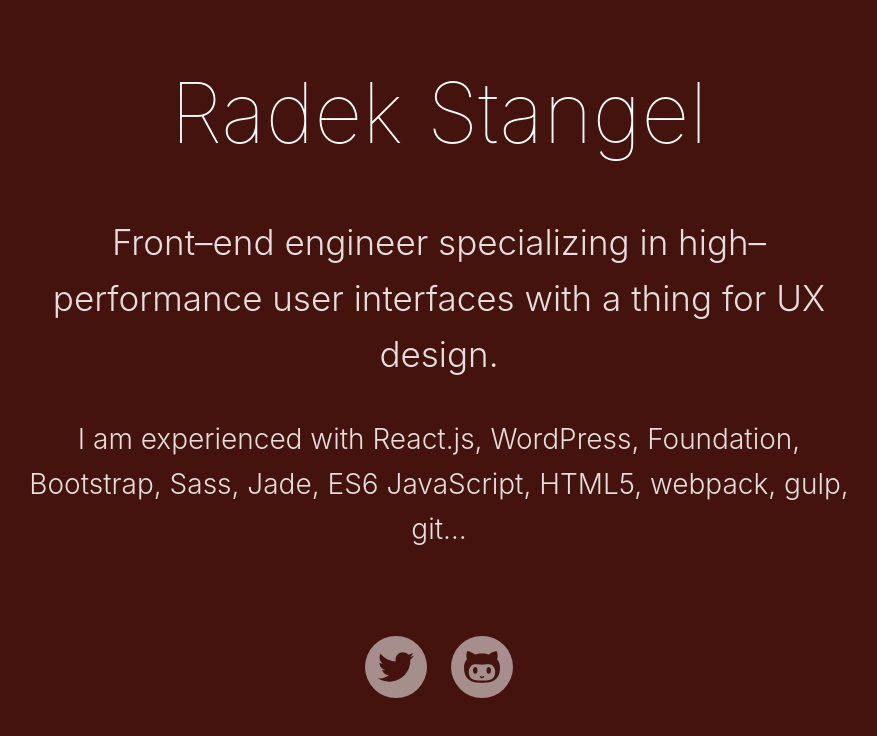
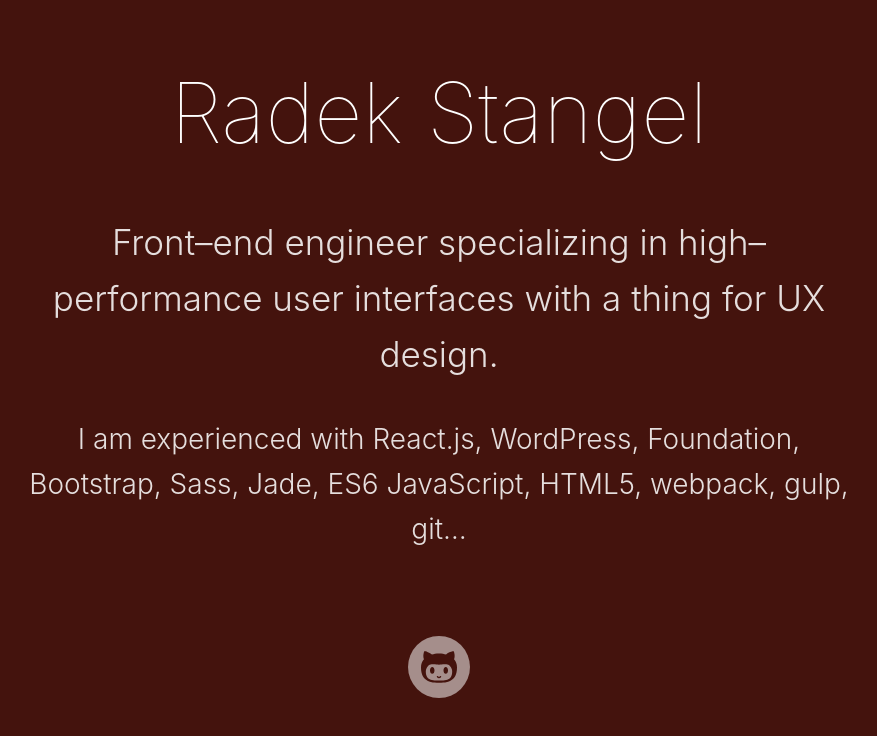
Before and after one commit to radekstangel/radek, a website: page src/index.html in a window 1280 px wide. Shown: the whole page, without its empty margins (201-1078 px from the left). Drawn offline with nearby package versions, Linux system fonts and the light colour scheme; files that its build step writes are made by us from their sources.

Commit message:
Remove Twitter icon/link

```diff
--- a/src/index.html
+++ b/src/index.html
@@ -21,12 +21,6 @@
   </p>
   <ul class="social">
     <li>
-      <a href="https://twitter.com/radekstangel">
-        <svg class="icon-twitter"><use xlink:href="#icon-twitter"></use></svg>
-        <span class="visuallyhidden">Twitter</span>
-      </a>
-    </li>
-    <li>
       <a href="https://github.com/radekstangel">
         <svg class="icon-github"><use xlink:href="#icon-github"></use></svg>
         <span class="visuallyhidden">GitHub</span>
```
Also changed, not shown: public/index.html (+1 -1 lines).
